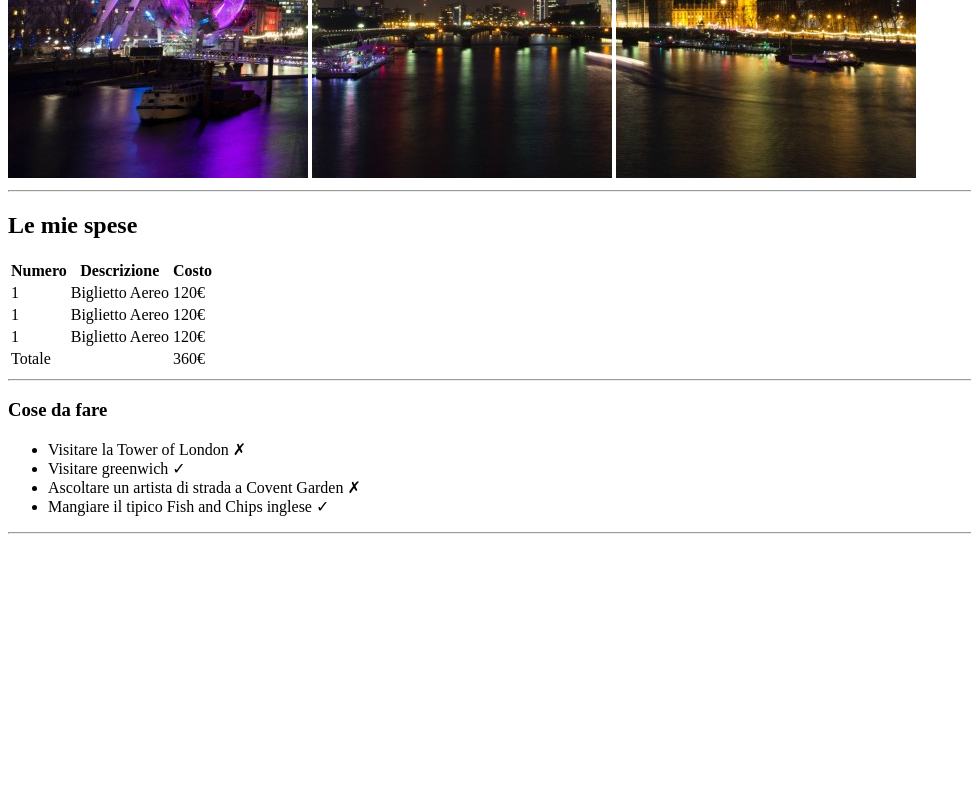
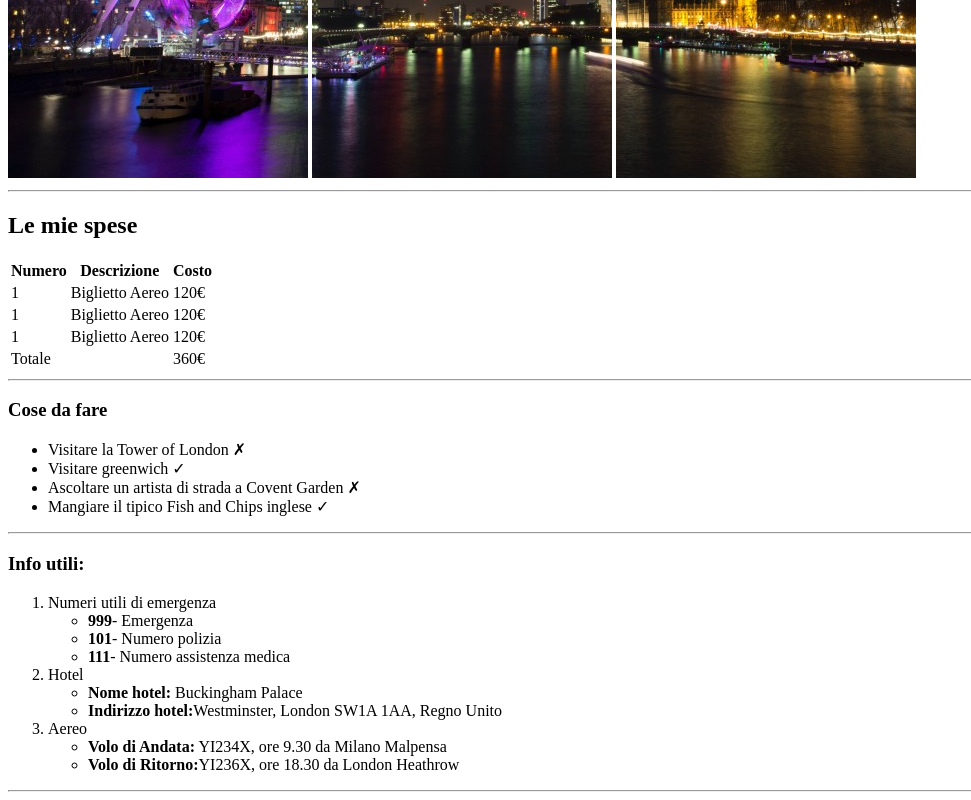
Before and after one commit to Alexxboc/html-london-trip, a plain HTML site: page index.html in a window 1280 px wide. Shown: the part 502-1302 px from the top of the page, without its empty margins (0-971 px from the left). Before the commit the page ends 1044 px from the top, so only its background shows below. Drawn offline with Linux system fonts and the light colour scheme.

Commit message:
Created section 3
title + ordered liste + unordered list: Info

```diff
--- a/index.html
+++ b/index.html
@@ -76,6 +76,34 @@
         <!-- Inizio sezione 3: Liste ol e ul con info -->
         <section>
 
+            <h3>Info utili:</h3>
+
+            <ol>
+                <li>
+                    Numeri utili di emergenza
+                    <ul>
+                      <li><strong>999</strong>- Emergenza </li>
+                      <li><strong>101</strong>- Numero polizia</li>
+                      <li><strong>111</strong>- Numero assistenza medica</li>
+                    </ul>
+                </li>
+                <li>
+                    Hotel
+                    <ul>
+                        <li><strong>Nome hotel:</strong> Buckingham Palace</li>
+                        <li><strong>Indirizzo hotel:</strong>Westminster, London SW1A 1AA, Regno Unito</li>
+                    </ul>
+                </li>
+                <li>
+                    Aereo
+                    <ul>
+                        <li><strong>Volo di Andata:</strong> YI234X, ore 9.30 da Milano Malpensa</li>
+                        <li><strong>Volo di Ritorno:</strong>YI236X, ore 18.30 da London Heathrow</li>
+                    </ul>
+                </li>
+            </ol>
+
+            <hr>
         </section>
         <!-- Fine section 3  -->
 
```
